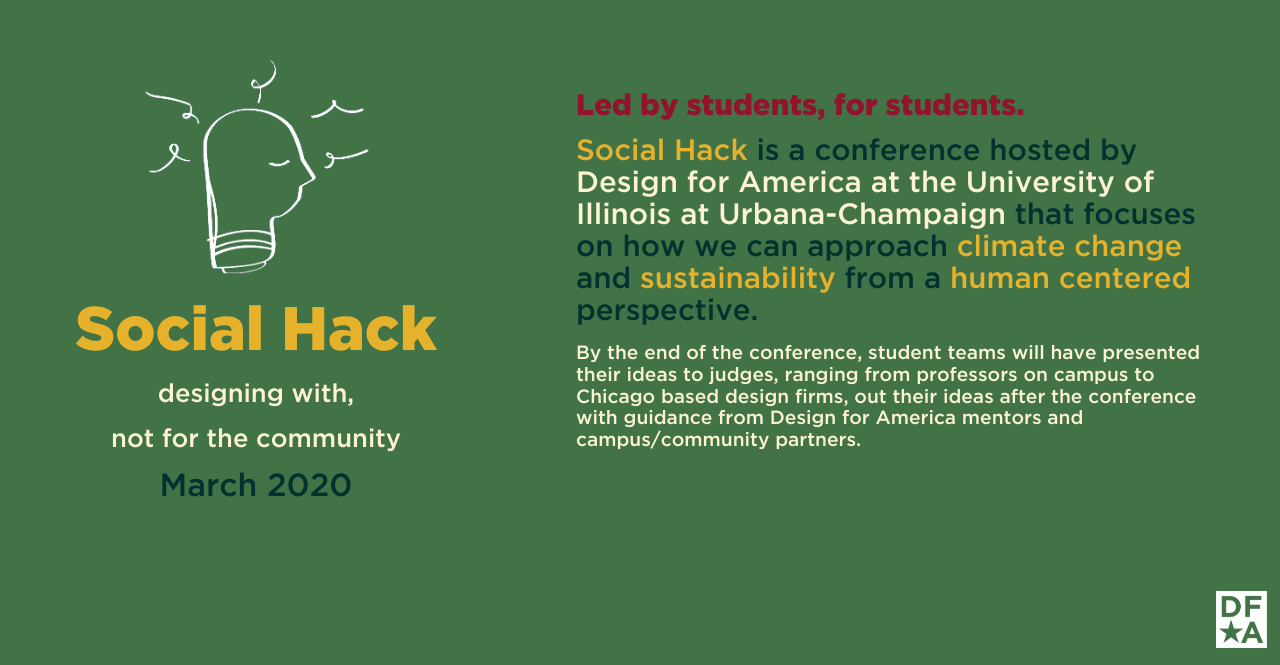
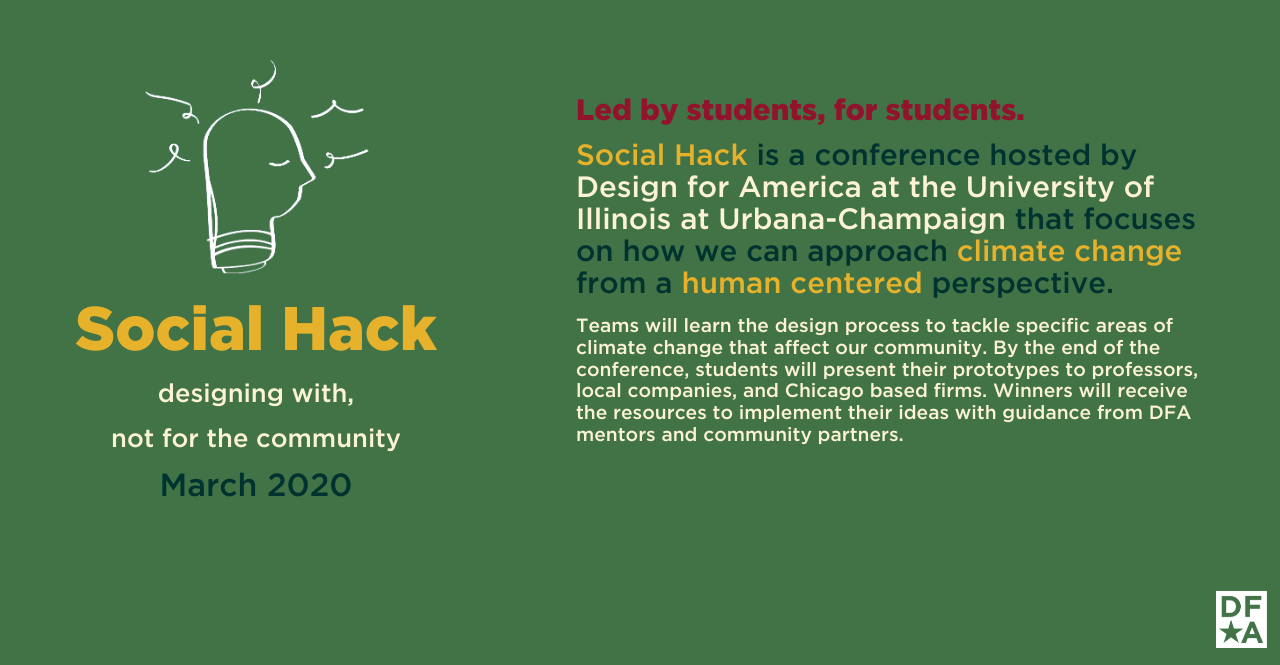
Before and after one commit to dfauiuc/social-hack-website, a React (Create React App) app: page / in a window 1280 px wide. Shown: the part 135-800 px from the top of the page. Built offline with nearby package versions, Linux system fonts and the light colour scheme.

Commit message:
changed description

```diff
--- a/src/components/Content.js
+++ b/src/components/Content.js
@@ -133,16 +133,18 @@
                 <span style = {yellowColor}> Social Hack </span> is a conference hosted by
                 <span style = {redColor}> Design for America at the University of Illinois at Urbana-Champaign </span>
                 that focuses on how we can approach
-                <span style = {yellowColor}> climate change </span> and
-                <span style = {yellowColor}> sustainability </span> from a
+                <span style = {yellowColor}> climate change </span>
+                from a
                 <span style = {yellowColor}> human centered </span> perspective.
             </div>
 
             <div style = {heading4Style}>
-                By the end of the conference, student teams will have presented their ideas to judges,
-                ranging from professors on campus to Chicago based design firms,
-                out their ideas after the conference with guidance from Design for America
-                mentors and campus/community partners.
+                Teams will learn the design process to tackle specific areas of climate change
+                that affect our community.
+                By the end of the conference, students will present their prototypes to
+                professors, local companies, and Chicago based firms.
+                Winners will receive the resources to implement their ideas
+                with guidance from DFA mentors and community partners.
             </div>
         </div>,
 
```
